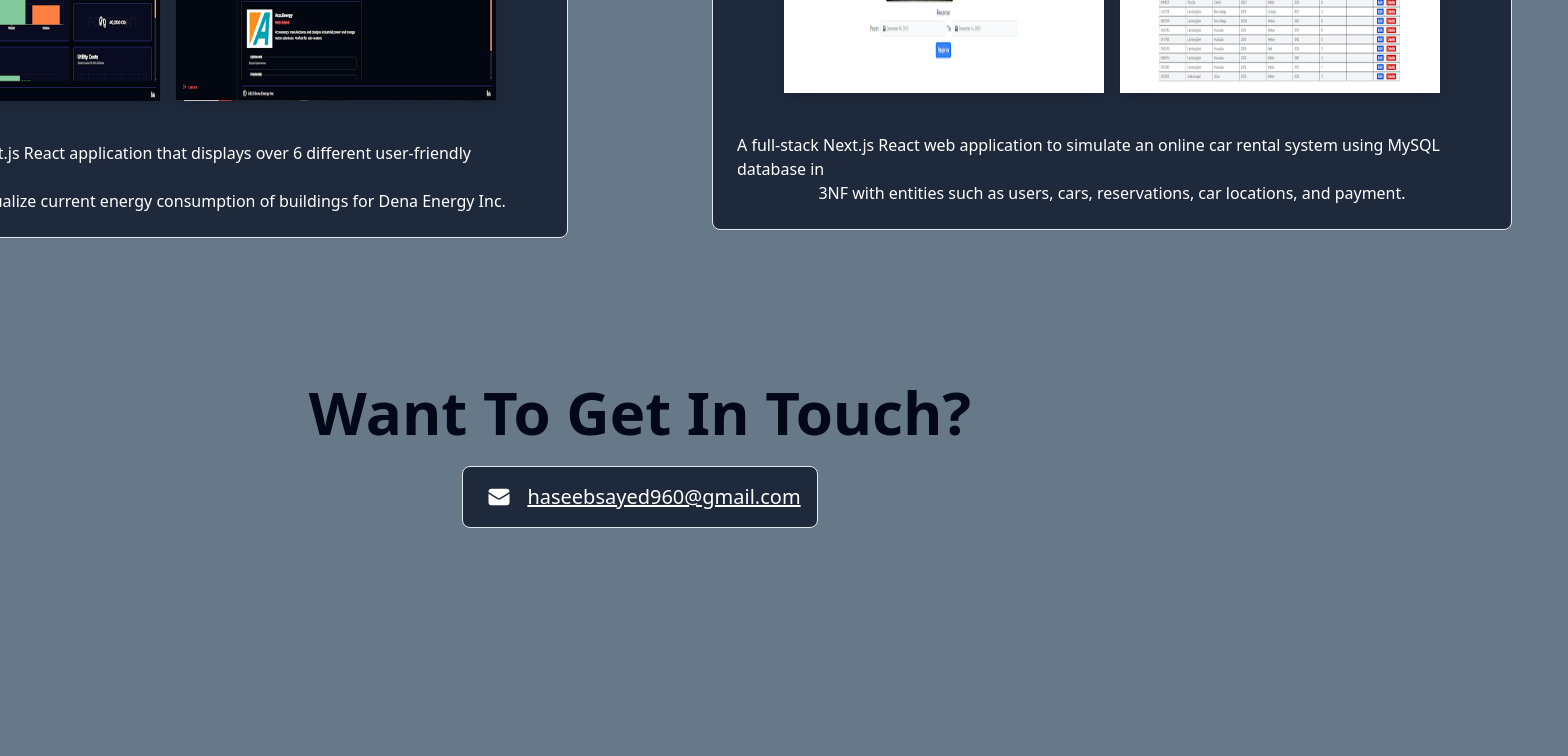
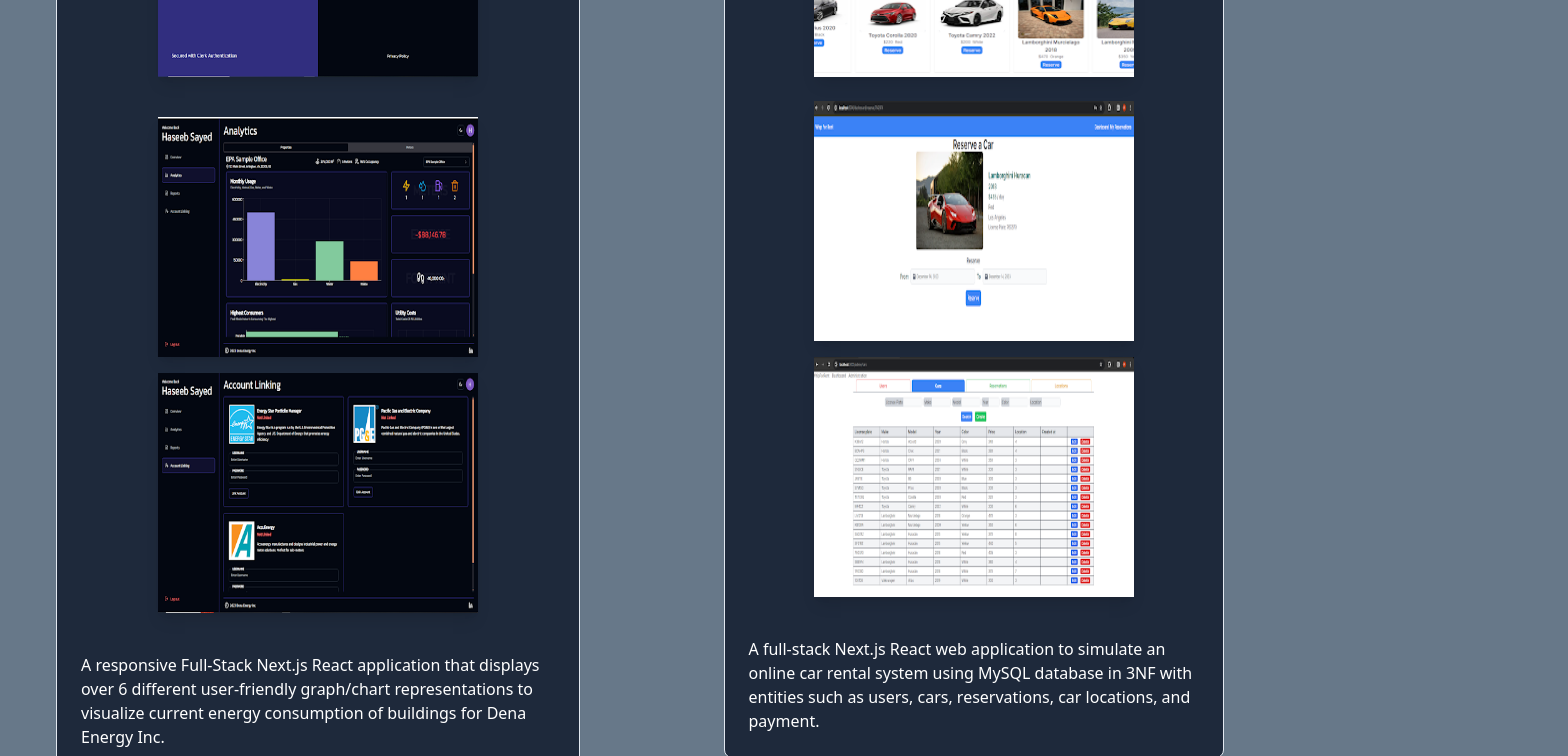
Before and after one commit to Ohhaseeb/personal-portfolio, a Next.js app: page / in a window 1280 px wide. Shown: the part 3240-3996 px from the top of the page, 1568 px wide, since content can reach past the window. Before the commit the page ends 3848 px from the top, so only its background shows below. Built offline with nearby package versions, Linux system fonts and the light colour scheme.

Commit message:
fixed responsiveness for laptops

```diff
--- a/components/Projects.tsx
+++ b/components/Projects.tsx
@@ -27,7 +27,7 @@ const Projects = () => {
         <div className='flex flex-col lg:flex-row justify-center items-center w-full h-full pt-4 space-y-8 lg:space-y-0 lg:space-x-8'>
           {/* Energy Consumption Dashboard Card */}
           <div className='px-4 md:px-8 lg:px-14 w-full lg:w-auto'>
-            <Card className='bg-slate-800 text-white w-full lg:w-[800px]'>
+            <Card className='bg-slate-800 text-white w-full '>
               <CardHeader>
                 <CardTitle>Energy Consumption Dashboard</CardTitle>
                 <CardDescription className='text-gray-400'>Next.js, Tailwind CSS, Typescript, MySQL</CardDescription>
@@ -41,15 +41,15 @@ const Projects = () => {
                 <Image className='shadow-lg mb-4 w-60 h-40 lg:w-80 lg:h-60 mx-2' src={AccountLink} alt="AccountLink" />
               </CardContent>
               <CardFooter className='flex flex-col'>
-                <p>A responsive Full-Stack Next.js React application that displays over 6 different user-friendly graph/chart</p>
-                <p>representations to visualize current energy consumption of buildings for Dena Energy Inc.</p>
+                <p>A responsive Full-Stack Next.js React application that displays over 6 different user-friendly graph/chart
+                representations to visualize current energy consumption of buildings for Dena Energy Inc.</p>
               </CardFooter>
             </Card>
           </div>
 
           {/* Whip For Rent Card */}
           <div className='px-4 md:px-8 lg:px-14 w-full lg:w-auto'>
-            <Card className='bg-slate-800 text-white w-full lg:w-[800px]'>
+            <Card className='bg-slate-800 text-white w-full '>
               <CardHeader>
                 <CardTitle>Whip For Rent</CardTitle>
                 <CardDescription className='text-gray-400'>Next.js, Tailwind CSS, Typescript, MySQL</CardDescription>
@@ -67,8 +67,8 @@ const Projects = () => {
                 <Image className='shadow-lg mb-4 w-60 h-40 lg:w-80 lg:h-60 mx-2' src={Admin} alt="Admin" />
               </CardContent>
               <CardFooter className='flex flex-col'>
-                <p>A full-stack Next.js React web application to simulate an online car rental system using MySQL database in</p>
-                <p>3NF with entities such as users, cars, reservations, car locations, and payment.</p>
+                <p>A full-stack Next.js React web application to simulate an online car rental system using MySQL database in
+                3NF with entities such as users, cars, reservations, car locations, and payment.</p>
               </CardFooter>
             </Card>
           </div>
```
